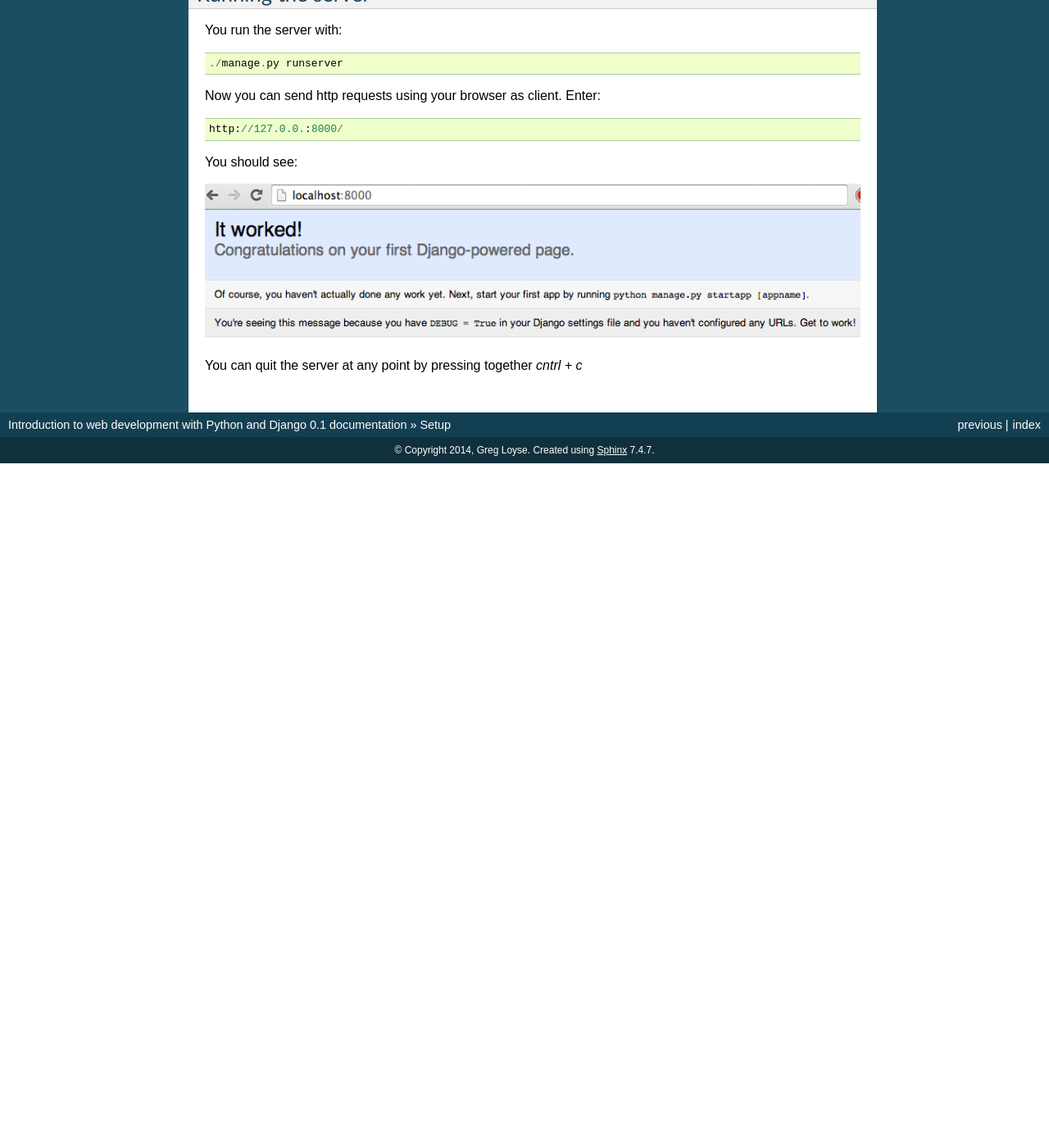
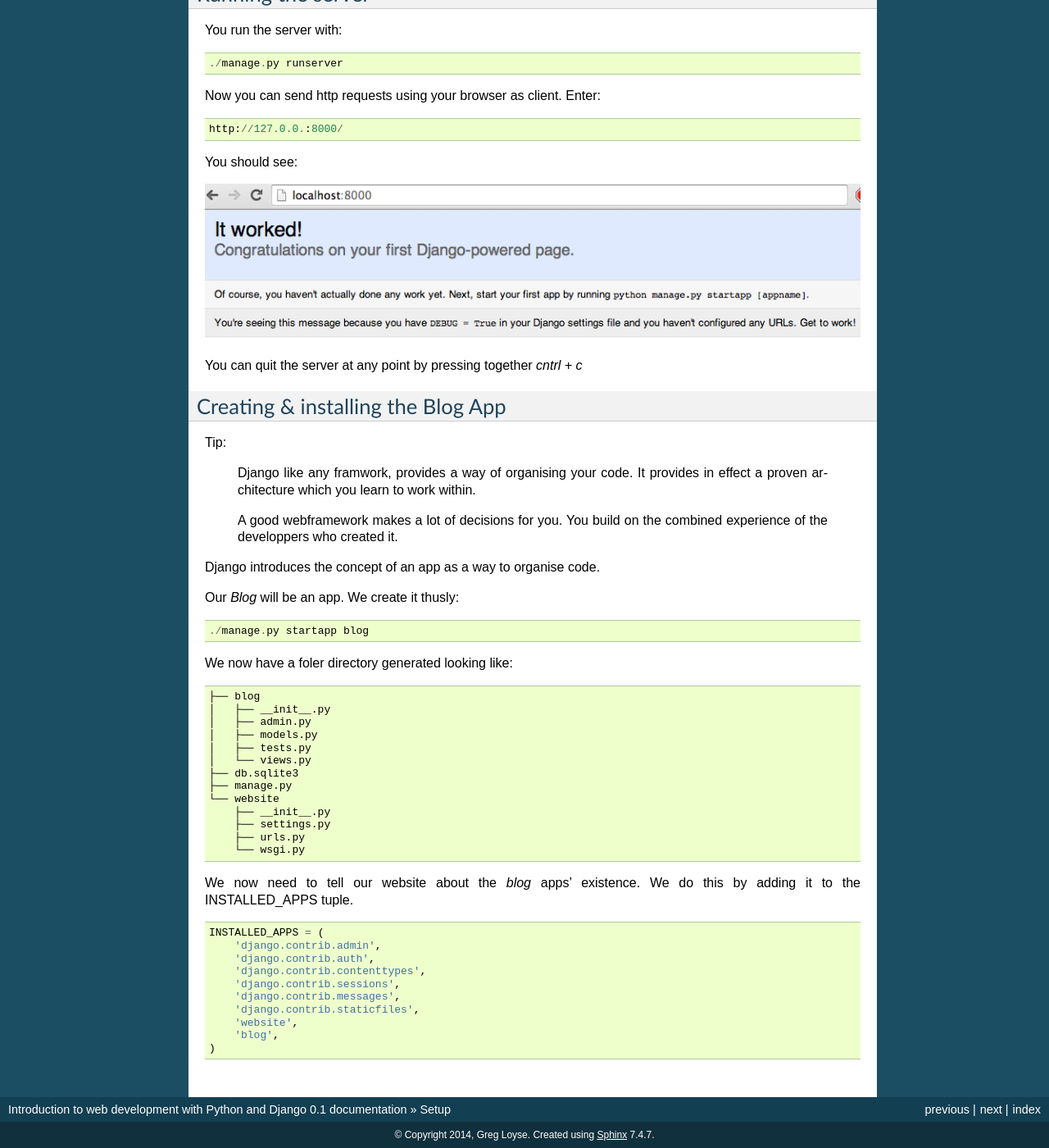
Before and after one commit to arachnegl/web-dev-intro, a Sphinx documentation site: the page built from source/django_setup.rst, in a window 1280 px wide and 1400 px high, scrolled down 2834 px. Shown: the whole window at 82% size. Built offline with Sphinx 7.4.7, drawn with Linux system fonts in a browser that asks for light colours; before the commit the page ends 3399 px from its top, so only the background shows below that; some of the changed text lies outside the part shown.

```diff
--- a/source/django_setup.rst
+++ b/source/django_setup.rst
@@ -173,3 +173,52 @@ You should see:
 .. image:: /images/django-it-worked.png
 
 You can quit the server at any point by pressing together `cntrl + c`
+
+Creating & installing the Blog App
+==================================
+
+Tip:
+
+    Django like any framwork, provides a way of organising your code. It provides
+    in effect a proven architecture which you learn to work within.
+
+    A good webframework makes a lot of decisions for you. You build on the combined
+    experience of the developpers who created it.
+
+Django introduces the concept of an app as a way to organise code.
+
+Our `Blog` will be an app. We create it thusly::
+
+    ./manage.py startapp blog
+
+We now have a foler directory generated looking like::
+
+    ├── blog
+    │   ├── __init__.py
+    │   ├── admin.py
+    │   ├── models.py
+    │   ├── tests.py
+    │   └── views.py
+    ├── db.sqlite3
+    ├── manage.py
+    └── website
+        ├── __init__.py
+        ├── settings.py
+        ├── urls.py
+        └── wsgi.py
+
+We now need to tell our website about the `blog` apps' existence. We do this by
+adding it to the INSTALLED_APPS tuple.
+
+::
+
+    INSTALLED_APPS = (
+        'django.contrib.admin',
+        'django.contrib.auth',
+        'django.contrib.contenttypes',
+        'django.contrib.sessions',
+        'django.contrib.messages',
+        'django.contrib.staticfiles',
+        'website',
+        'blog',
+    )
--- a/source/index.rst
+++ b/source/index.rst
@@ -13,3 +13,4 @@ Contents:
 
    context
    django_setup
+   first_page
```
Also changed, not shown: source/first_page.rst (added, +141 -0 lines), source/first_page_solutions.rst (added, +72 -0 lines).
